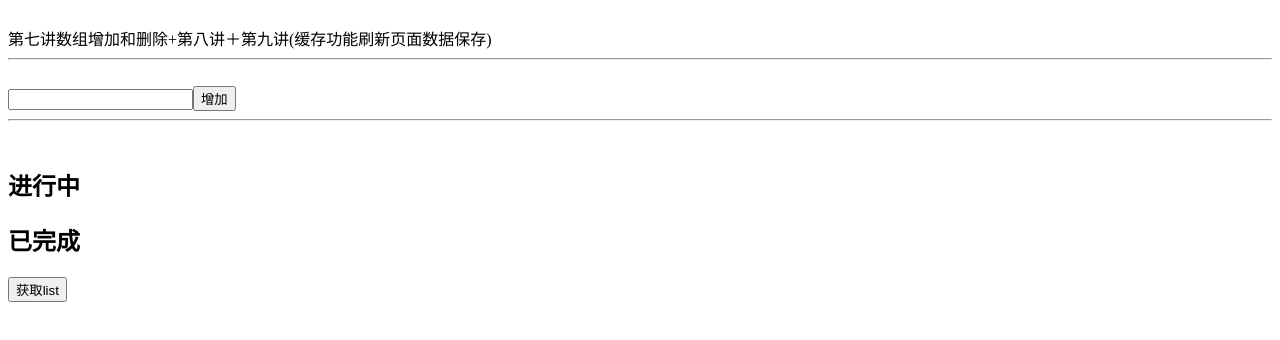
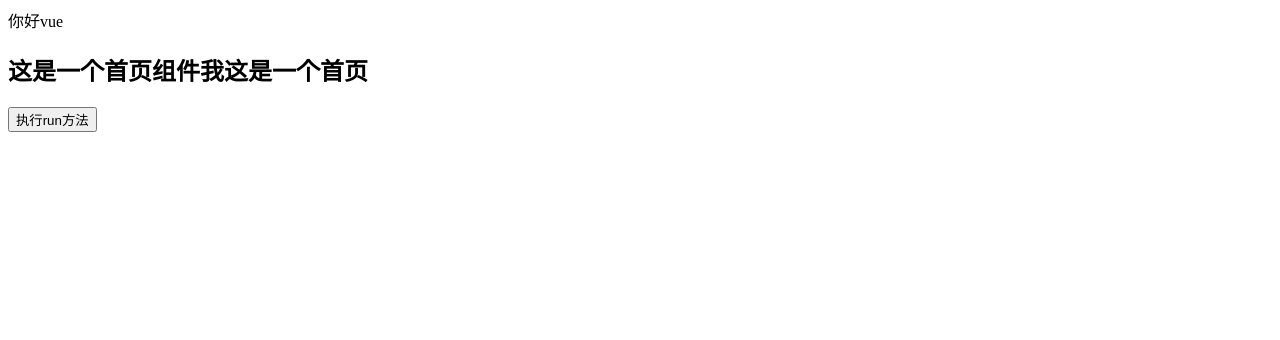
Before and after one commit to JiangYuan2899/vuetest, a Vue app: page / in a window 1280 px wide. Shown: the top 340 px of the page. Built offline with nearby package versions, Linux system fonts and the light colour scheme.

Commit message:
0731第10讲

```diff
--- a/src/App.vue
+++ b/src/App.vue
@@ -1,99 +1,30 @@
 <template>
+    <div id="app">
+        {{msg}}
 
-	<div id='app'>
-	<br>
-	<!--全局引用nodejs模块化，封装引用-->
-	第七讲数组增加和删除+第八讲＋第九讲(缓存功能刷新页面数据保存)
-	<hr>
-	</hr>
-	</br>
-			<input type="text" v-model='todo' @keydown ='doAdd($event)'>
-			<button @click='doAdd()'>增加</button>
-
-			<br>
-			<hr>
-			</hr>
-			</br>
-			<h2>进行中</h2>
-				<ul>
-					<li v-for='(item,key) in list' v-if='!item.checked'>
-					<input type="checkbox" v-model='item.checked' @change='saveList()'>	{{item.title}} -----<button @click='doDele(key)'>删除
-					</button>
-					</li>
-				</ul>
-				<h2>已完成</h2>
-				<ul>
-					<li v-for='(item,key) in list' v-if='item.checked'>
-					<input type="checkbox" v-model='item.checked'>	{{item.title}} -----<button @click='doDele(key)'>删除
-					</button>
-					</li>
-				</ul>
-				<!-- <h2 v-if='ok'>这是一个yes</h2>
-				<h2 v-if='!ok'>这是一个no</h2> -->
-				<button @click='getlist()'>获取list </button>
+        <v-home></v-home>
     </div>
 </template>
 <script>
-
-import storage from './model/storage.js';
+/**
+ * 1.引入组件
+ * 2.挂载组件
+ * 3.在模版中使用
+ */
+import Home from './components/Home.vue';
 export default{
     data(){
-			return {
-			ok:false,
-			todo:'',
-			list:[
-				// {
-				// 	title:'录制node.js',
-				// 	checked:false,
-
-				// },
-				// {
-				// 	title:'录制react.js',
-				// 	checked:true,
-				// },
-			]
+        return{
+            msg:'你好vue'
         }
     },
     methods:{
-		doAdd(e){
-			// console.log(e.keyCode)
-			if(e.keyCode==13){
-			// alert('增加');
-			//1、获取文本框输入的值 2、把文本框的值push到list里面
-			this.list.push(
-				{
-					title:this.todo,
-					checked:false,
-				});
-			// this.todo='';
-			}
-			storage.set('list',this.list);
-			// localStorage.setItem('list',JSON.stringify(this.list))
+
     },
-		doDele(key){
-			//js里面 操作数组的方法
-			this.list.splice(key,1);
-			storage.set('list',this.list);
-			// localStorage.setItem('list',JSON.stringify(this.list))
-		},
-		getlist(){
-			console.log(this.list)
-		},
-		saveList(){
-			storage.set('list',this.list);
-			// localStorage.setItem('list',JSON.stringify(this.list))
-		}
-	},
-	mounted(){	/*生命周期函数 vue页面刷新就会触发方法*/
-			// var list=JSON.parse(localStorage.getItem('list'));
-			var list=storage.get('list');
-			if(list){
-				this.list=list;
-			}
-	}
+    components:{
+        'v-home':Home
     }
 
+
+}
 </script>
-<style>
-
-</style>
--- /dev/null
+++ b/src/components/Home.vue
@@ -0,0 +1,21 @@
+<template>
+<!--所有内容要被根节点包含起来  -->
+    <div>
+    <h2>这是一个首页组件{{msg}}</h2>
+    <button @click="run()">执行run方法  </button>
+    </div>
+</template>
+<script>
+export default {
+    data(){
+        return{
+            msg:'我这是一个首页'
+        }
+    },
+    methods:{
+        run(){
+            alert(this.msg)
+        }
+    }
+}
+</script>
```
Also changed, not shown: src/App第七讲到9讲.vue (added, +99 -0 lines). Lines whose indentation alone changed are shown as unchanged.
